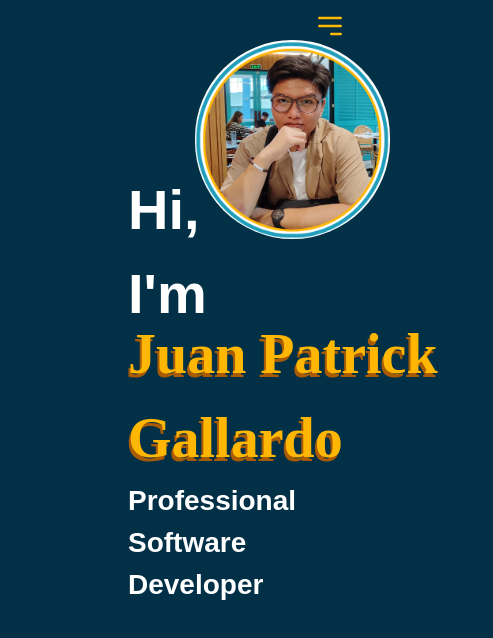
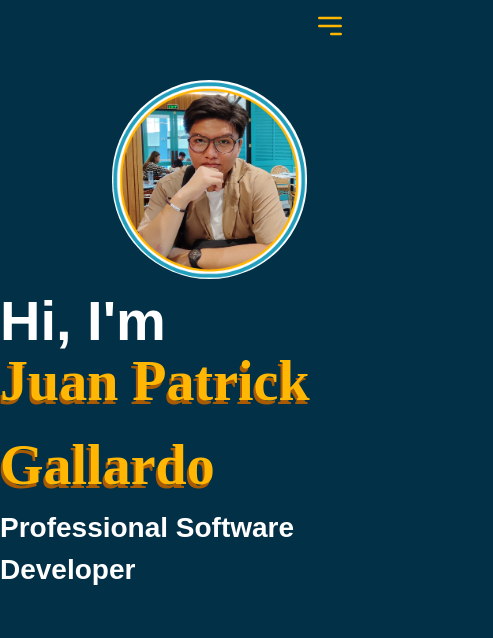
Before and after one commit to pat-gallardo/portfolio-website, a React (Create React App) app in the folder frontend/: page / in a window 390 px wide. Shown: the top 638 px of the page, 493 px wide, since content can reach past the window. Built offline with nearby package versions, Linux system fonts and the light colour scheme.

Commit message:
Refactored pages styles

```diff
--- a/frontend/src/components/dashboard.tsx
+++ b/frontend/src/components/dashboard.tsx
@@ -3,10 +3,10 @@ import Intro from "./intro"
 
 const Dashboard = () => {
     return (
-        <>
+        <div className="overflow-x-hidden">
           <Navbar />
           <Intro />
-        </>
+        </div>
     )
 }
 
--- a/frontend/src/components/intro.tsx
+++ b/frontend/src/components/intro.tsx
@@ -1,14 +1,14 @@
 const Intro = () => {
     return (
         <>
-        <div className="flex flex-row">
-            <div className="pl-32 pt-32 w-[50%]">
+        <div className="flex flex-col-reverse sm:flex-row">
+            <div className="pl- pb-8 w-[100%] sm:pt-32 sm:pl-32 sm:w-[60%]">
                 <div className="text-white text-[56px] font-bold arimo mb-[-1.5rem]">Hi, I'm</div>
                 <div className="text-[#ffb703] text-[56px] font-bold montserrat w-[365px] drop-shadow-[-2px_4px_#a85b03]">Juan Patrick Gallardo</div>
                 <div className="text-white text-[28px] font-bold arimo">Professional Software Developer</div>
             </div>
-            <div>
-                <img src={require('../assets/front-photo.png')} alt="profile-photo" className="rounded-full"></img>
+            <div className="sm:self-center sm:pt-0 pt-20">
+                <img className="rounded-full ml-28 w-[50%] sm:ml-0 sm:w-[100%]" src={require('../assets/front-photo.png')} alt="profile-photo"></img>
             </div>
         </div>
         </>
--- a/frontend/src/components/navbar.tsx
+++ b/frontend/src/components/navbar.tsx
@@ -6,11 +6,11 @@ import {
 import { useState } from "react"
 
 const menuItems = [
-  { value: 'home', label: 'Home', link: '#', textFormat:"text-base text-white"},
-  { value: 'about', label: 'About Me', link: '#', textFormat:"text-base text-white"},
-  { value: 'services', label: 'Services', link: '#', textFormat:"text-base text-white"},
-  { value: 'portfolio', label: 'Portfolio', link: '#', textFormat:"text-base text-white"},
-  { value: 'contact', label: 'Contact', link: '#', textFormat:"text-lg text-[#ffb703] font-bold",},
+  { key:1 ,value: 'home', label: 'Home', link: '#', textFormat:"text-base text-white"},
+  { key:2 ,value: 'about', label: 'About Me', link: '#', textFormat:"text-base text-white"},
+  { key:3 ,value: 'services', label: 'Services', link: '#', textFormat:"text-base text-white"},
+  { key:4 ,value: 'portfolio', label: 'Portfolio', link: '#', textFormat:"text-base text-white"},
+  { key:5 ,value: 'contact', label: 'Contact', link: '#', textFormat:"text-lg text-[#ffb703] font-bold",},
 ];
 
 const Navbar = () => {
@@ -22,8 +22,8 @@ const Navbar = () => {
 
   return (
     <>
-      <ToggleGroup type="single" className={`flex
-      sm:justify-end items-center w-full p-5 px-4 md-5 text-lg  ${isMenuOpen ?'flex-col sm:flex-row' : ''}`}>
+      <ToggleGroup type="single" className={`flex sticky fixed sm:relative
+      sm:justify-end items-center w-full p-5 px-4 md-5 text-lg ${isMenuOpen ?'flex-col sm:flex-row bg-[#219ebc]' : ''}`}>
           <div className="sm:hidden flex absolute right-11 top-[10px]">
             <button onClick={openMenu} className="focus:outline-none">
               <svg
@@ -39,7 +39,7 @@ const Navbar = () => {
           </div>
           <div className="space-x-4 hidden sm:flex montserrat">
           {menuItems.map((item) => (
-              <ToggleGroupItem value={item.value} className="hover:underline hover:underline-offset-4">
+              <ToggleGroupItem value={item.value} key={item.key} className="hover:underline hover:underline-offset-4">
                   <a href={item.link} className={item.textFormat}>
                     <div>{item.label}</div>
                   </a>
```
